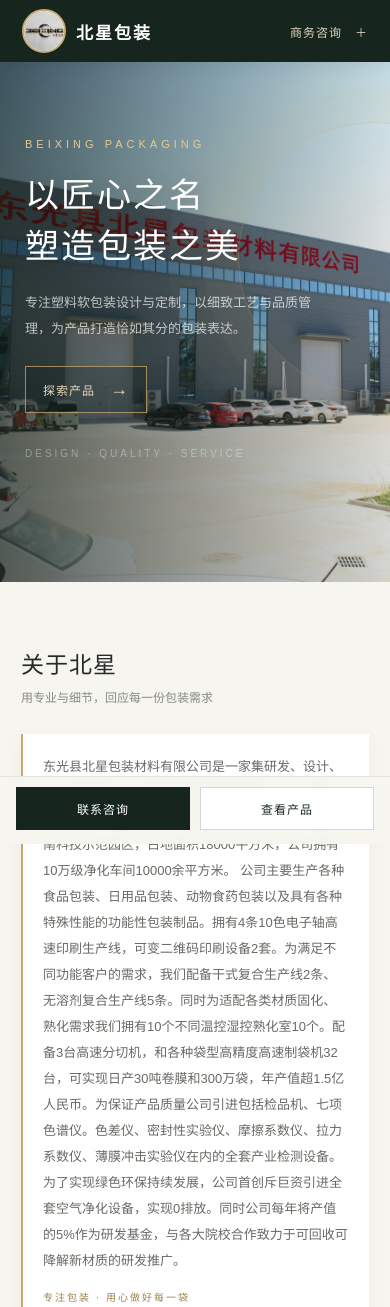
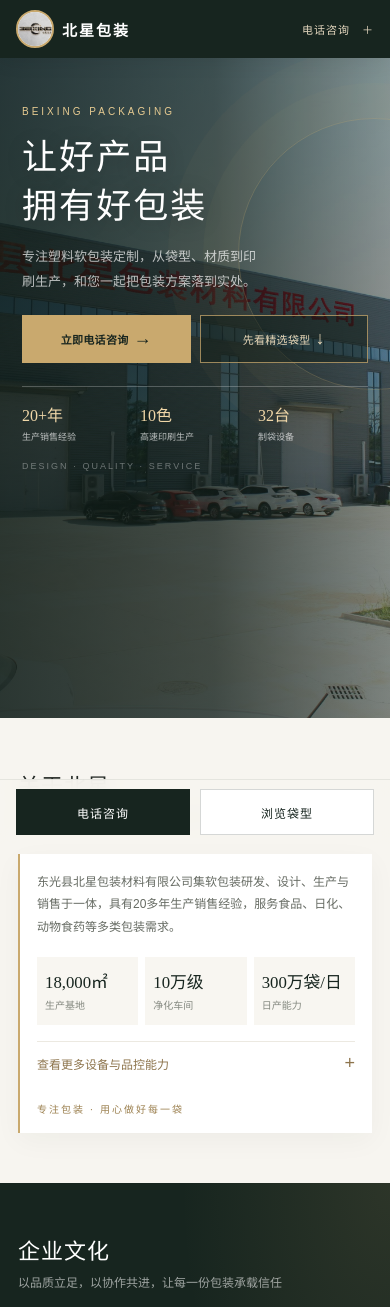
Before and after one commit to mcn124/beixing-packaging-website, a plain HTML site: page index.html in a window 390 px wide. Shown: the top 1307 px of the page. Drawn offline with Linux system fonts and the light colour scheme.

Commit message:
Publish refreshed company website
Update the mobile-first homepage, remove the application-plan section, and watermark all five credential images.

Co-authored-by: Copilot <223556219+Copilot@users.noreply.github.com>

```diff
--- a/index.html
+++ b/index.html
@@ -24,6 +24,7 @@
 
     html {
       scroll-behavior: smooth;
+      scroll-padding-top: 76px;
     }
 
     body {
@@ -34,6 +35,10 @@
       font-family: "Microsoft YaHei", "PingFang SC", sans-serif;
     }
 
+    [id] {
+      scroll-margin-top: 76px;
+    }
+
     a {
       color: inherit;
       text-decoration: none;
@@ -41,6 +46,13 @@
 
     button {
       font: inherit;
+    }
+
+    a:focus-visible,
+    button:focus-visible,
+    summary:focus-visible {
+      outline: 2px solid var(--gold);
+      outline-offset: 3px;
     }
 
     .topbar {
@@ -104,10 +116,14 @@
       position: relative;
       isolation: isolate;
       color: #fff;
-      background:
-        linear-gradient(90deg, rgba(13,26,21,.68) 0%, rgba(13,26,21,.42) 43%, rgba(13,26,21,.1) 100%),
-        linear-gradient(0deg, rgba(13,26,21,.08), rgba(13,26,21,0)),
-        url("北星门帘.jpg") center 46% / cover no-repeat;
+      background-color: var(--green);
+      background-image:
+        linear-gradient(90deg, rgba(13,26,21,.84) 0%, rgba(13,26,21,.72) 48%, rgba(13,26,21,.28) 100%),
+        linear-gradient(0deg, rgba(13,26,21,.3), rgba(13,26,21,.04) 60%, rgba(13,26,21,.18)),
+        url("北星门帘.jpg");
+      background-position: center, center, 58% center;
+      background-size: cover;
+      background-repeat: no-repeat;
     }
 
     .hero > * {
@@ -157,8 +173,9 @@
     .hero-button {
       display: inline-flex;
       align-items: center;
+      justify-content: center;
       gap: 15px;
-      margin-top: 24px;
+      min-height: 48px;
       padding: 12px 17px;
       border: 1px solid rgba(201,169,110,.75);
       color: #e9d8b8;
@@ -174,12 +191,64 @@
       background: var(--gold);
     }
 
+    .hero-actions {
+      display: flex;
+      flex-wrap: wrap;
+      gap: 10px;
+      margin-top: 24px;
+    }
+
+    .hero-button.primary {
+      border-color: var(--gold);
+      color: var(--green);
+      background: var(--gold);
+      font-weight: 600;
+    }
+
+    .hero-button.primary:hover {
+      border-color: #e1c58f;
+      background: #e1c58f;
+    }
+
+    .hero-button.secondary {
+      background: rgba(15,28,22,.48);
+    }
+
     .hero-button span {
       font-size: 18px;
     }
 
+    .hero-highlights {
+      width: min(100%, 410px);
+      display: grid;
+      grid-template-columns: repeat(3, minmax(0, 1fr));
+      gap: 12px;
+      margin-top: 28px;
+      padding-top: 18px;
+      border-top: 1px solid rgba(255,255,255,.24);
+    }
+
+    .hero-highlight strong,
+    .hero-highlight span {
+      display: block;
+    }
+
+    .hero-highlight strong {
+      margin-bottom: 5px;
+      color: #f0d7a8;
+      font-family: "Noto Serif SC", "Songti SC", serif;
+      font-size: 18px;
+      font-weight: 500;
+    }
+
+    .hero-highlight span {
+      color: rgba(255,255,255,.7);
+      font-size: 10px;
+      line-height: 1.5;
+    }
+
     .hero-caption {
-      margin-top: 35px;
+      margin-top: 22px;
       color: rgba(255,255,255,.36);
       font-size: 10px;
       letter-spacing: 3px;
@@ -219,6 +288,74 @@
       color: #666b63;
       font-size: 13px;
       line-height: 2;
+    }
+
+    .intro-highlights {
+      display: grid;
+      grid-template-columns: repeat(3, minmax(0, 1fr));
+      gap: 10px;
+      margin-top: 18px;
+    }
+
+    .intro-highlight {
+      min-width: 0;
+      padding: 13px 10px;
+      background: #f8f6f1;
+    }
+
+    .intro-highlight strong,
+    .intro-highlight span {
+      display: block;
+    }
+
+    .intro-highlight strong {
+      margin-bottom: 5px;
+      color: var(--green);
+      font-family: "Noto Serif SC", "Songti SC", serif;
+      font-size: 17px;
+      font-weight: 500;
+    }
+
+    .intro-highlight span {
+      color: var(--muted);
+      font-size: 10px;
+      line-height: 1.5;
+    }
+
+    .intro-details {
+      margin-top: 16px;
+      border-top: 1px solid #ece9e1;
+    }
+
+    .intro-details summary {
+      min-height: 44px;
+      display: flex;
+      align-items: center;
+      color: #8d744c;
+      font-size: 12px;
+      cursor: pointer;
+      list-style: none;
+    }
+
+    .intro-details summary::-webkit-details-marker {
+      display: none;
+    }
+
+    .intro-details summary::after {
+      content: "+";
+      margin-left: auto;
+      font-size: 18px;
+    }
+
+    .intro-details[open] summary::after {
+      content: "−";
+    }
+
+    .intro-details p {
+      padding: 0 0 8px;
+      color: #666b63;
+      font-size: 12px;
+      line-height: 1.9;
     }
 
     .intro-note {
@@ -385,6 +522,21 @@
       line-height: 1.7;
     }
 
+    .product-cta {
+      min-height: 42px;
+      display: inline-flex;
+      align-items: center;
+      gap: 8px;
+      margin-top: 10px;
+      color: #8d744c;
+      font-size: 11px;
+      font-weight: 600;
+    }
+
+    .product-cta span {
+      font-size: 15px;
+    }
+
     .service-showcase {
       background: linear-gradient(180deg, var(--paper), #fff);
     }
@@ -621,62 +773,6 @@
       color: var(--muted);
       font-size: 10px;
       line-height: 1.6;
-    }
-
-    .cases-grid {
-      display: grid;
-      gap: 12px;
-    }
-
-    .case-card {
-      padding: 14px;
-      background: linear-gradient(180deg, #fff 0%, #f8f5f0 100%);
-      border: 1px solid #ece5dc;
-    }
-
-    .case-visual {
-      height: 180px;
-      margin-bottom: 12px;
-      background:
-        linear-gradient(135deg, rgba(23,37,31,.15), rgba(201,169,110,.08)),
-        #e7e2d8;
-      position: relative;
-      overflow: hidden;
-    }
-
-    .case-visual img {
-      width: 100%;
-      height: 100%;
-      display: block;
-      object-fit: cover;
-    }
-
-    .case-visual::after {
-      content: "";
-      position: absolute;
-      inset: 45% 0 0;
-      background: linear-gradient(transparent, rgba(23,37,31,.18));
-      pointer-events: none;
-    }
-
-    .case-tag {
-      display: inline-block;
-      margin-bottom: 8px;
-      color: #9b804f;
-      font-size: 10px;
-      letter-spacing: 2px;
-    }
-
-    .case-card h3 {
-      margin-bottom: 6px;
-      font-size: 14px;
-      font-weight: 600;
-    }
-
-    .case-card p {
-      color: var(--muted);
-      font-size: 11px;
-      line-height: 1.8;
     }
 
     .advantages {
@@ -832,7 +928,8 @@
       display: inline-flex;
       align-items: center;
       justify-content: center;
-      padding: 12px 8px;
+      min-height: 46px;
+      padding: 10px 8px;
       font-size: 12px;
       letter-spacing: 1px;
     }
@@ -849,7 +946,7 @@
     }
 
     footer {
-      padding: 24px max(15px, calc((100vw - 1080px) / 2)) 78px;
+      padding: 24px max(15px, calc((100vw - 1080px) / 2)) calc(78px + env(safe-area-inset-bottom));
       color: #8d9189;
       background: #f1efe9;
       text-align: left;
@@ -859,12 +956,6 @@
 
     footer p + p {
       margin-top: 4px;
-    }
-
-    @media (max-width: 360px) {
-      .hero h1 {
-        font-size: 30px;
-      }
     }
 
     @media (min-width: 700px) {
@@ -925,10 +1016,6 @@
         justify-content: flex-end;
       }
 
-      .cases-grid {
-        grid-template-columns: repeat(2, minmax(0, 1fr));
-      }
-
       .facility-grid {
         grid-template-columns: repeat(2, minmax(0, 1fr));
         gap: 16px;
@@ -962,10 +1049,6 @@
         height: 210px;
       }
 
-      .case-visual {
-        height: 220px;
-      }
-
       .product-grid {
         grid-template-columns: repeat(4, minmax(0, 1fr));
         gap: 18px;
@@ -1002,11 +1085,152 @@
     }
 
     @media (max-width: 699px) {
+      .topbar {
+        height: 58px;
+        padding: 0 16px;
+      }
+
+      .brand {
+        gap: 8px;
+        font-size: 15px;
+      }
+
+      .brand-mark {
+        width: 38px;
+        height: 38px;
+      }
+
+      .top-link {
+        padding: 10px 0 10px 10px;
+        font-size: 11px;
+      }
+
+      .hero {
+        min-height: min(660px, calc(100svh - 58px));
+        padding: 48px 22px 30px;
+        background-image:
+          linear-gradient(90deg, rgba(13,26,21,.84) 0%, rgba(13,26,21,.72) 55%, rgba(13,26,21,.4) 100%),
+          linear-gradient(0deg, rgba(13,26,21,.24), rgba(13,26,21,.08)),
+          url("北星门帘.jpg");
+        background-position: center, center, 58% center;
+        background-size: cover;
+      }
+
+      .hero-kicker {
+        margin-bottom: 16px;
+        font-size: 10px;
+        letter-spacing: 3px;
+      }
+
+      .hero h1 {
+        max-width: 13em;
+        margin-bottom: 14px;
+        font-size: clamp(32px, 9vw, 39px);
+        line-height: 1.4;
+      }
+
+      .hero p {
+        max-width: 34ch;
+        font-size: 13px;
+        line-height: 1.9;
+      }
+
+      .hero-actions {
+        display: grid;
+        grid-template-columns: repeat(2, minmax(0, 1fr));
+        gap: 9px;
+        margin-top: 20px;
+      }
+
+      .hero-button {
+        min-width: 0;
+        min-height: 48px;
+        gap: 5px;
+        padding: 10px 7px;
+        font-size: 11px;
+        letter-spacing: .3px;
+      }
+
+      .hero-highlights {
+        gap: 8px;
+        margin-top: 23px;
+        padding-top: 15px;
+      }
+
+      .hero-highlight strong {
+        font-size: 16px;
+      }
+
+      .hero-highlight span {
+        font-size: 9px;
+      }
+
+      .hero-caption {
+        margin-top: 17px;
+        font-size: 9px;
+        letter-spacing: 2px;
+      }
+
+      .section {
+        padding: 50px 18px;
+      }
+
+      .section-heading {
+        font-size: 22px;
+      }
+
+      .intro-card {
+        padding: 17px;
+      }
+
+      .intro-card > p {
+        font-size: 12px;
+        line-height: 1.9;
+      }
+
+      .intro-highlights {
+        gap: 7px;
+      }
+
+      .intro-highlight {
+        padding: 12px 8px;
+      }
+
+      .intro-highlight strong {
+        font-size: clamp(14px, 4.3vw, 17px);
+      }
+
+      .category-list {
+        gap: 8px;
+        padding: 2px 2px 6px;
+        scroll-snap-type: x mandatory;
+        overscroll-behavior-x: contain;
+      }
+
+      .category-button {
+        min-height: 44px;
+        padding: 9px 13px;
+        scroll-snap-align: start;
+      }
+
+      .product-grid {
+        gap: 10px;
+      }
+
+      .product-card {
+        padding: 9px;
+      }
+
+      .product-cta {
+        min-height: 44px;
+      }
+
       .sticky-cta {
         position: fixed;
         right: 0;
         bottom: 0;
         left: 0;
+        padding: 9px 16px calc(9px + env(safe-area-inset-bottom));
       }
     }
   </style>
@@ -1025,15 +1249,23 @@
       <a href="#products">产品中心</a>
       <a href="#contact">联系我们</a>
     </nav>
-    <a class="top-link" href="#contact">商务咨询　＋</a>
+    <a class="top-link" href="tel:17692790007" aria-label="拨打北星包装电话咨询">电话咨询　＋</a>
   </header>
 
   <main>
     <section class="hero">
       <div class="hero-kicker">BEIXING PACKAGING</div>
-      <h1>以匠心之名<br>塑造包装之美</h1>
-      <p>专注塑料软包装设计与定制，以细致工艺与品质管理，为产品打造恰如其分的包装表达。</p>
-      <a class="hero-button" href="#products">探索产品 <span>→</span></a>
+      <h1>让好产品<br>拥有好包装</h1>
+      <p>专注塑料软包装定制，从袋型、材质到印刷生产，和您一起把包装方案落到实处。</p>
+      <div class="hero-actions">
+        <a class="hero-button primary" href="tel:17692790007">立即电话咨询 <span aria-hidden="true">→</span></a>
+        <a class="hero-button secondary" href="#products">先看精选袋型 <span aria-hidden="true">↓</span></a>
+      </div>
+      <div class="hero-highlights" aria-label="工厂实力数据">
+        <div class="hero-highlight"><strong>20+年</strong><span>生产销售经验</span></div>
+        <div class="hero-highlight"><strong>10色</strong><span>高速印刷生产</span></div>
+        <div class="hero-highlight"><strong>32台</strong><span>制袋设备</span></div>
+      </div>
       <div class="hero-caption">DESIGN · QUALITY · SERVICE</div>
     </section>
 
@@ -1041,10 +1273,16 @@
       <h2 class="section-heading">关于北星</h2>
       <p class="section-subtitle">用专业与细节，回应每一份包装需求</p>
       <div class="intro-card">
-        <p>
-          东光县北星包装材料有限公司是一家集研发、设计、生产和销售于一体的科技型软包装制造公司，具有20多年的生产销售经验。生产基地位于河北省东光县京南科技示范园区，占地面积18000平方米，公司拥有10万级净化车间10000余平方米。
-公司主要生产各种食品包装、日用品包装、动物食药包装以及具有各种特殊性能的功能性包装制品。拥有4条10色电子轴高速印刷生产线，可变二维码印刷设备2套。为满足不同功能客户的需求，我们配备干式复合生产线2条、无溶剂复合生产线5条。同时为适配各类材质固化、熟化需求我们拥有10个不同温控湿控熟化室10个。配备3台高速分切机，和各种袋型高精度高速制袋机32台，可实现日产30吨卷膜和300万袋，年产值超1.5亿人民币。为保证产品质量公司引进包括检品机、七项色谱仪。色差仪、密封性实验仪、摩擦系数仪、拉力系数仪、薄膜冲击实验仪在内的全套产业检测设备。为了实现绿色环保持续发展，公司首创斥巨资引进全套空气净化设备，实现0排放。同时公司每年将产值的5%作为研发基金，与各大院校合作致力于可回收可降解新材质的研发推广。
-        </p>
+        <p>东光县北星包装材料有限公司集软包装研发、设计、生产与销售于一体，具有20多年生产销售经验，服务食品、日化、动物食药等多类包装需求。</p>
+        <div class="intro-highlights" aria-label="生产基地与产能概况">
+          <div class="intro-highlight"><strong>18,000㎡</strong><span>生产基地</span></div>
+          <div class="intro-highlight"><strong>10万级</strong><span>净化车间</span></div>
+          <div class="intro-highlight"><strong>300万袋/日</strong><span>日产能力</span></div>
+        </div>
+        <details class="intro-details">
+          <summary>查看更多设备与品控能力</summary>
+          <p>生产基地位于河北省东光县京南科技示范园区，占地面积18,000平方米，拥有10万级净化车间10,000余平方米。公司生产食品、日用品、动物食药及功能性软包装产品，配备4条10色电子轴高速印刷生产线、可变二维码印刷设备2套、干式复合生产线2条、无溶剂复合生产线5条、10个不同温控湿控熟化室、3台高速分切机和32台高精度高速制袋机，可实现日产30吨卷膜和300万袋，年产值超1.5亿元。公司配备检品机、七项色谱仪、色差仪、密封性实验仪、摩擦系数仪、拉力系数仪、薄膜冲击实验仪等检测设备；引进空气净化设备，并每年将产值的5%作为研发基金，与院校合作研发可回收、可降解新材质。</p>
+        </details>
         <div class="intro-note">专注包装 · 用心做好每一袋</div>
       </div>
     </section>
@@ -1208,29 +1446,6 @@
       </div>
     </section>
 
-    <section class="section cases">
-      <h2 class="section-heading">应用方案</h2>
-      <p class="section-subtitle">结合不同产品场景，展示软包装应用方向</p>
-      <div class="cases-grid">
-        <article class="case-card">
-          <div class="case-visual">
-            <img src="app-food-pexels-coffee.jpg" alt="咖啡豆、自立袋与手冲器具组成的食品包装参考场景" loading="lazy">
-          </div>
-          <div class="case-tag">食品包装</div>
-          <h3>食品软包装</h3>
-          <p>结合产品保存、使用方式与品牌展示需求，沟通适配的袋型、材质与印刷方案。</p>
-        </article>
-        <article class="case-card">
-          <div class="case-visual">
-            <img src="app-care-pixabay-skincare.jpg" alt="护肤产品与植物构成的日化包装应用参考" loading="lazy">
-          </div>
-          <div class="case-tag">日化包装</div>
-          <h3>日化产品包装</h3>
-          <p>围绕产品特性与陈列场景，匹配包装结构和视觉呈现，兼顾实用与辨识度。</p>
-        </article>
-      </div>
-    </section>
-
     <section class="section products" id="products">
       <div class="product-heading-row">
         <div>
@@ -1296,7 +1511,7 @@
         <p>欢迎联系北星包装，沟通袋型、规格、材质与印刷需求，获取专属包装方案。</p>
         <ul class="contact-meta">
           <li><strong>电 话</strong>：<a href="tel:17692790007">17692790007</a></li>
-          <li><strong>邮 箱</strong>：3274129186@qq.com</li>
+          <li><strong>邮 箱</strong>：<a href="mailto:3274129186@qq.com">3274129186@qq.com</a></li>
           <li><strong>地 址</strong>：河北省沧州市东光县京南科技示范园北星包装材料有限公司</li>
         </ul>
         <div class="contact-row">
@@ -1312,8 +1527,8 @@
   </footer>
 
   <div class="sticky-cta">
-    <a href="tel:17692790007">联系咨询</a>
-    <a href="#products">查看产品</a>
+    <a href="tel:17692790007">电话咨询</a>
+    <a href="#products">浏览袋型</a>
   </div>
 
   <script>
@@ -1359,6 +1574,7 @@
             <div class="product-type">${labels[type]}</div>
             <h3>${product.name}</h3>
             <p>${product.desc}</p>
+            <a class="product-cta" href="tel:17692790007">电话咨询此袋型 <span aria-hidden="true">→</span></a>
           </div>
         </article>
       `).join("");
```
Also changed, not shown: 1.jpg, 2.jpg, 3.jpg, 4.jpg, 5.png.
